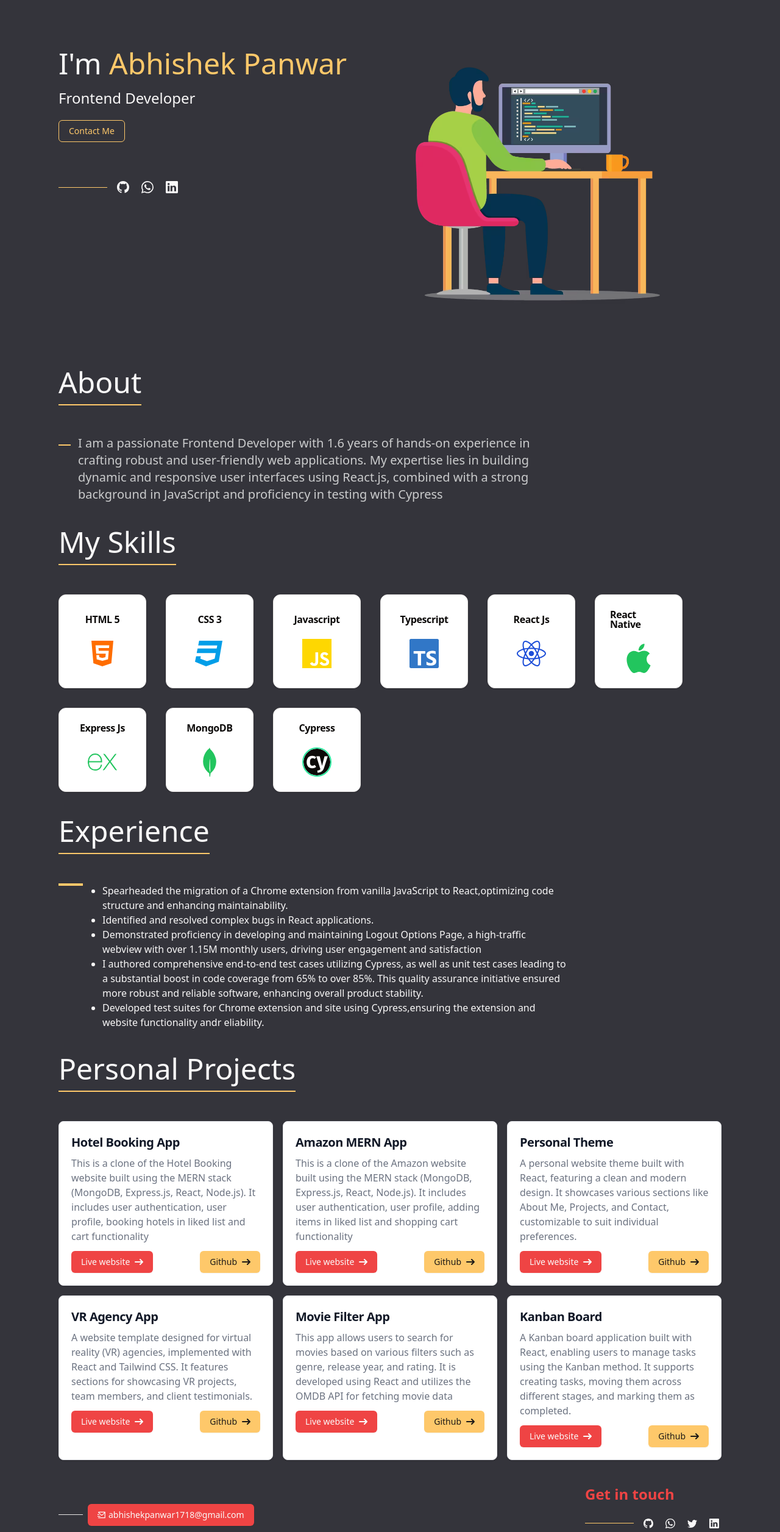
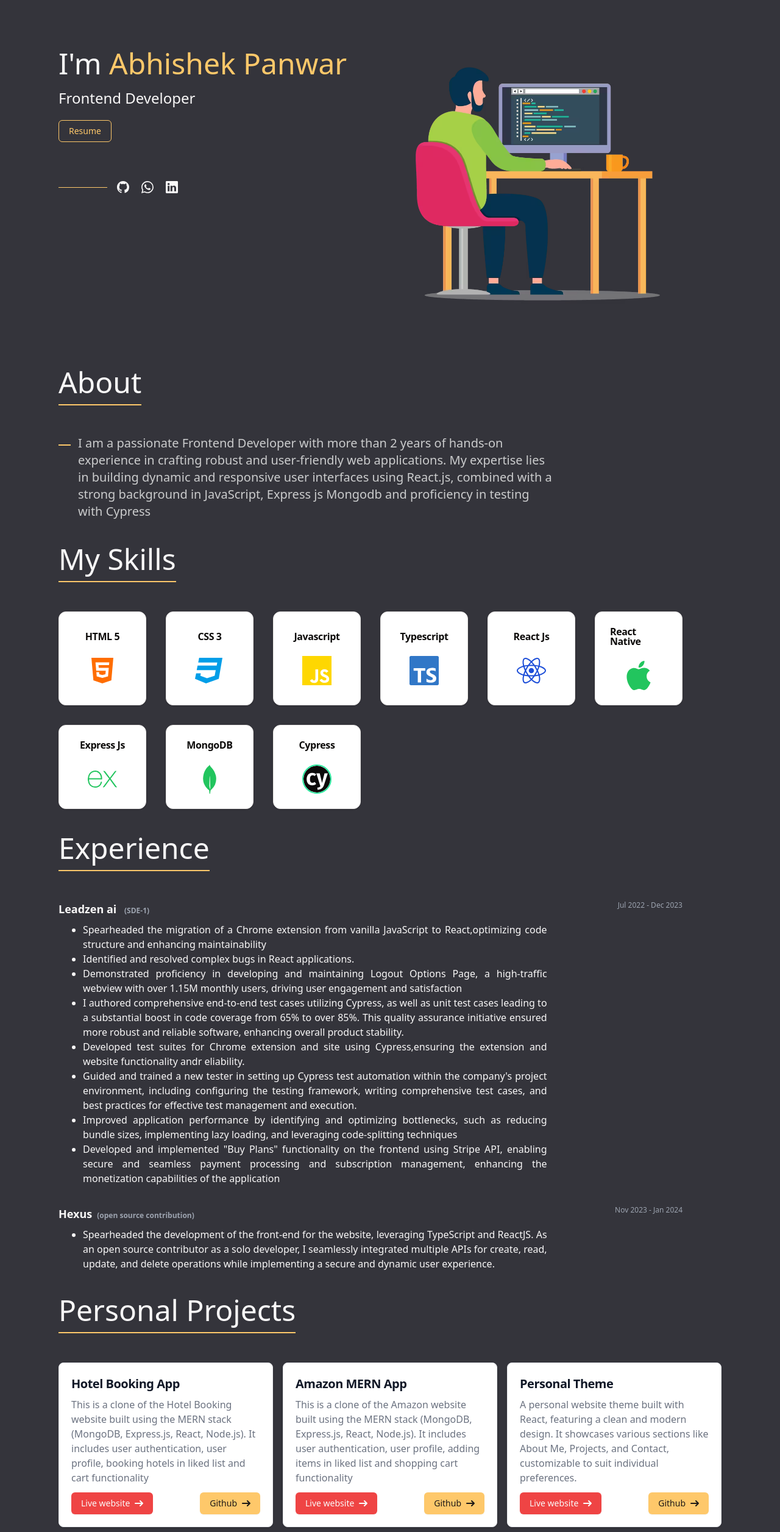
Before and after one commit to abhishekpanwarrr/personal-portfolio-abhishekpanwarrr, a React (Vite) app: page / in a window 1280 px wide. Shown: the top 2513 px of the page at 61% size. Built offline with nearby package versions, Linux system fonts and the light colour scheme; no server answers.

Commit message:
Fixed issues for cv

```diff
--- a/src/App.tsx
+++ b/src/App.tsx
@@ -1,6 +1,5 @@
-import React, { Suspense, useEffect } from "react";
+import React, { Suspense } from "react";
 import "./App.css";
-import toast from 'react-hot-toast';
 const Hero = React.lazy(() => import("./components/hero/Hero"));
 const About = React.lazy(() => import("./components/about/About"));
 const Portfolio = React.lazy(() => import("./components/portfolio/Portfolio"));
@@ -12,67 +11,63 @@ const Skills = React.lazy(() => import("./components/skills/Skills"));
 
 function App() {
 
-  useEffect(() => {
-    (async () => {
-      if ("geolocation" in navigator) {
-        navigator.geolocation.getCurrentPosition(
-          async (position) => {
-            const lat = position.coords.latitude;
-            const lng = position.coords.longitude;
-            const locationRes = await fetch(
-              `https://us1.locationiq.com/v1/reverse.php?key=${import.meta.env.VITE_LOCATIONIQ_ACCESS_TOKEN}&lat=${lat}&lon=${lng}&format=json`
-            )
-            const data = await locationRes.json();
-            console.log("data", data);
-
-            if (data && data.address) {
-              const formData = {
-                placeId: data?.place_id || "",
-                osmId: data?.osm_id || "",
-                osmType: data?.osm_type || "",
-                lat: data?.lat || "",
-                lon: data?.lon || "",
-                displayName: data?.display_name || "",
-                address: data?.address || {},
-                boundingBox: data?.boundingbox || [],
-              }
-              console.error("data", data);
-              const response = await fetch(`${import.meta.env.VITE_BACKEND_URL}/user/add`, {
-                method: "POST",
-                headers: {
-                  'Content-Type': 'application/json',
-                },
-                body: JSON.stringify(formData)
-              });
-              console.log("response", response);
-
-              if (response.ok) {
-                return toast.success('Location saved successfully', {
-                  position: "top-right",
-                  duration: 2000
-                })
-              }
-              return toast.error('Error in  location', {
-                position: "top-right",
-                duration: 3000,
-              })
-            }
-          },
-          (error) => {
-            toast.error(`Error getting user location: ${error.message}`, {
-              position: "top-right",
-              duration: 3000,
-            })
-          }
-        );
-      } else {
-        toast.error("Geolocation is not supported by this browser.", {
-          position: "top-right",
-          duration: 3000
-        });
-      }
-    })()
-  }, [])
+  // useEffect(() => {
+  //   (async () => {
+  //     if ("geolocation" in navigator) {
+  //       navigator.geolocation.getCurrentPosition(
+  //         async (position) => {
+  //           const lat = position.coords.latitude;
+  //           const lng = position.coords.longitude;
+  //           const locationRes = await fetch(
+  //             `https://us1.locationiq.com/v1/reverse.php?key=${import.meta.env.VITE_LOCATIONIQ_ACCESS_TOKEN}&lat=${lat}&lon=${lng}&format=json`
+  //           )
+  //           const data = await locationRes.json();
+  //           if (data && data.address) {
+  //             const formData = {
+  //               placeId: data?.place_id || "",
+  //               osmId: data?.osm_id || "",
+  //               osmType: data?.osm_type || "",
+  //               lat: data?.lat || "",
+  //               lon: data?.lon || "",
+  //               displayName: data?.display_name || "",
+  //               address: data?.address || {},
+  //               boundingBox: data?.boundingbox || [],
+  //             }
+  //             console.error("data", data);
+  //             const response = await fetch(`${import.meta.env.VITE_BACKEND_URL}/user/add`, {
+  //               method: "POST",
+  //               headers: {
+  //                 'Content-Type': 'application/json',
+  //               },
+  //               body: JSON.stringify(formData)
+  //             });
+  //             if (response.ok) {
+  //               return toast.success('Location saved successfully', {
+  //                 position: "top-right",
+  //                 duration: 2000
+  //               })
+  //             }
+  //             return toast.error('Error in  location', {
+  //               position: "top-right",
+  //               duration: 3000,
+  //             })
+  //           }
+  //         },
+  //         (error) => {
+  //           toast.error(`Error getting user location: ${error.message}`, {
+  //             position: "top-right",
+  //             duration: 3000,
+  //           })
+  //         }
+  //       );
+  //     } else {
+  //       toast.error("Geolocation is not supported by this browser.", {
+  //         position: "top-right",
+  //         duration: 3000
+  //       });
+  //     }
+  //   })()
+  // }, [])
   return (
     <Suspense
       fallback={
--- a/src/components/about/About.tsx
+++ b/src/components/about/About.tsx
@@ -8,10 +8,10 @@ const About = () => {
       </h1>
       <div className="gap-3 text-xl text-[#CBCCCD] md:flex md:max-w-[100%] lg:max-w-[75%] ">
         <Separator className="mt-4 hidden h-0.5 w-5 bg-[#FEC86A] md:flex" /> I
-        am a passionate Frontend Developer with 1.6 years of hands‐on experience
+        am a passionate Frontend Developer with more than 2 years of hands‐on experience
         in crafting robust and user‐friendly web applications. My expertise lies
         in building dynamic and responsive user interfaces using React.js,
-        combined with a strong background in JavaScript and proficiency in
+        combined with a strong background in JavaScript, Express js Mongodb and proficiency in
         testing with Cypress
       </div>
     </div>
--- a/src/components/contact/Contact.tsx
+++ b/src/components/contact/Contact.tsx
@@ -9,7 +9,7 @@ import {
   TooltipTrigger,
 } from "@/components/ui/tooltip";
 import { Link } from "react-router-dom";
-import { BsGithub, BsLinkedin, BsTwitter, BsWhatsapp } from "react-icons/bs";
+import { BsGithub, BsLinkedin, BsWhatsapp } from "react-icons/bs";
 
 const Contact = () => {
   return (
@@ -96,9 +96,6 @@ const Contact = () => {
           >
             <BsWhatsapp />
           </Link>
-          <Link to="/" aria-label="Link for Twitter Account" className="p-1">
-            <BsTwitter />
-          </Link>
           <Link
             to="https://www.linkedin.com/in/abhishekpanwarrr/"
             target="_blank"
--- a/src/components/experience/Experience.tsx
+++ b/src/components/experience/Experience.tsx
@@ -1,24 +1,34 @@
-import { Separator } from "@/components/ui/separator";
-
 const Experience = () => {
   return (
     <div>
       <h1 className="text-5xl mb-12 border-b-2 border-[#FEC86A] max-w-max pb-3">
         Experience
       </h1>
-      <div className="flex gap-8">
-        <Separator className="w-10 h-1 bg-[#FEC86A]" />
-        <ul className="list-disc max-w-[70%]">
-          <li>Spearheaded the migration of a Chrome extension from vanilla JavaScript to React,optimizing code structure and enhancing maintainability.</li>
+      <div className="flex flex-col gap-8">
+        <h3 className="text-lg flex justify-between max-w-5xl">
+          <span className="font-semibold">Leadzen ai <span className="text-xs ml-2 text-gray-400">(SDE-1)</span></span>
+          <span className="text-xs text-gray-400">Jul 2022 - Dec 2023</span></h3>
+        <ul className="list-disc -mt-6 ml-10 max-w-[70%] text-justify">
+          <li>Spearheaded the migration of a Chrome extension from vanilla JavaScript to React,optimizing code structure and enhancing maintainability</li>
           <li>Identified and resolved complex bugs in React applications.</li>
           <li>Demonstrated proficiency in developing and maintaining Logout Options Page, a high-traffic webview with over 1.15M monthly users, driving user engagement and satisfaction</li>
           <li>
             I authored comprehensive end-to-end test cases utilizing Cypress, as well as unit test cases leading to a substantial boost in code coverage from 65% to over 85%. This quality assurance initiative ensured more robust and reliable software, enhancing overall product stability.
           </li>
           <li>Developed test suites for Chrome extension and site using Cypress,ensuring the extension and website functionality andr eliability.</li>
+          <li>Guided and trained a new tester in setting up Cypress test automation within the company's project environment, including configuring the testing framework, writing comprehensive test cases, and best practices for effective test management and execution.</li>
+          <li>Improved application performance by identifying and optimizing bottlenecks, such as reducing bundle sizes, implementing lazy loading, and leveraging code-splitting techniques</li>
+          <li>Developed and implemented "Buy Plans" functionality on the frontend using Stripe API, enabling secure and seamless payment processing and subscription management, enhancing the monetization capabilities of the application</li>
+        </ul>
+        <h3 className="text-lg flex justify-between max-w-5xl">
+          <span className="font-semibold">Hexus<span className="text-xs ml-2 text-gray-400">(open source contribution)</span></span>
+          <span className="text-xs text-gray-400">Nov 2023 - Jan 2024</span></h3>
+        <ul className="list-disc -mt-6 ml-10 max-w-[70%] text-justify">
+          <li>Spearheaded the development of the front-end for the website, leveraging TypeScript and ReactJS. As an open source contributor as a solo developer, I seamlessly integrated multiple APIs for create, read, update, and delete operations while implementing  a secure and dynamic user experience.
+          </li>
         </ul>
       </div>
-    </div>
+    </div >
   )
 }
 
--- a/src/components/hero/Hero.tsx
+++ b/src/components/hero/Hero.tsx
@@ -5,6 +5,15 @@ import { Separator } from "@/components/ui/separator";
 import { Link } from "react-router-dom";
 
 const Hero = () => {
+
+  function downloadResume() {
+    const link = document.createElement("a")
+    link.href = "/abhishek_cv.pdf"
+    link.setAttribute("download", "abhishek_cv.pdf")
+    document.body.appendChild(link)
+    link.click()
+    link.remove()
+  }
   return (
     <div className="flex w-full flex-col gap-3 lg:flex-row">
       <div className="flex-3 flex flex-col gap-5 pt-20">
@@ -18,8 +27,8 @@ const Hero = () => {
         <Button
           variant="outline"
           className="max-w-max border-[#FEC86A] text-[#FEC86A]"
-        >
-          <a href="#contact">Contact Me</a>
+          onClick={downloadResume}
+        >Resume
         </Button>
         <div className="mt-10 flex items-center gap-3">
           <Separator className="w-20 bg-[#FEC86A]" />
```
Also changed, not shown: 2 other files (tests, documents, lock files or other folders).
